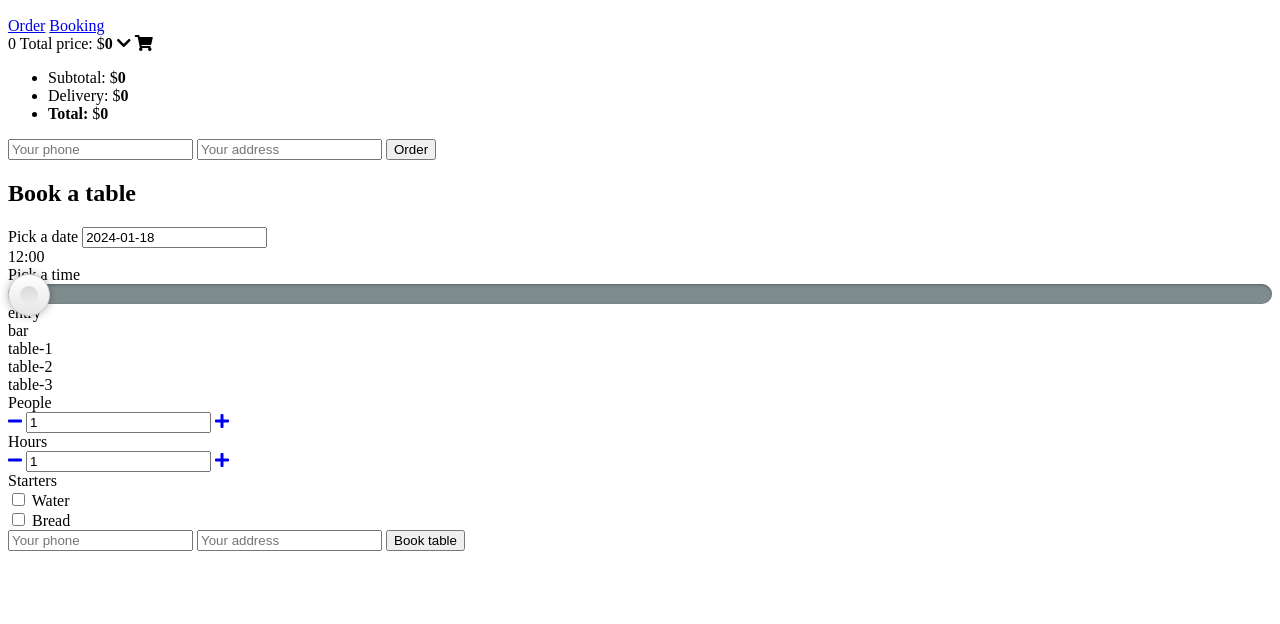
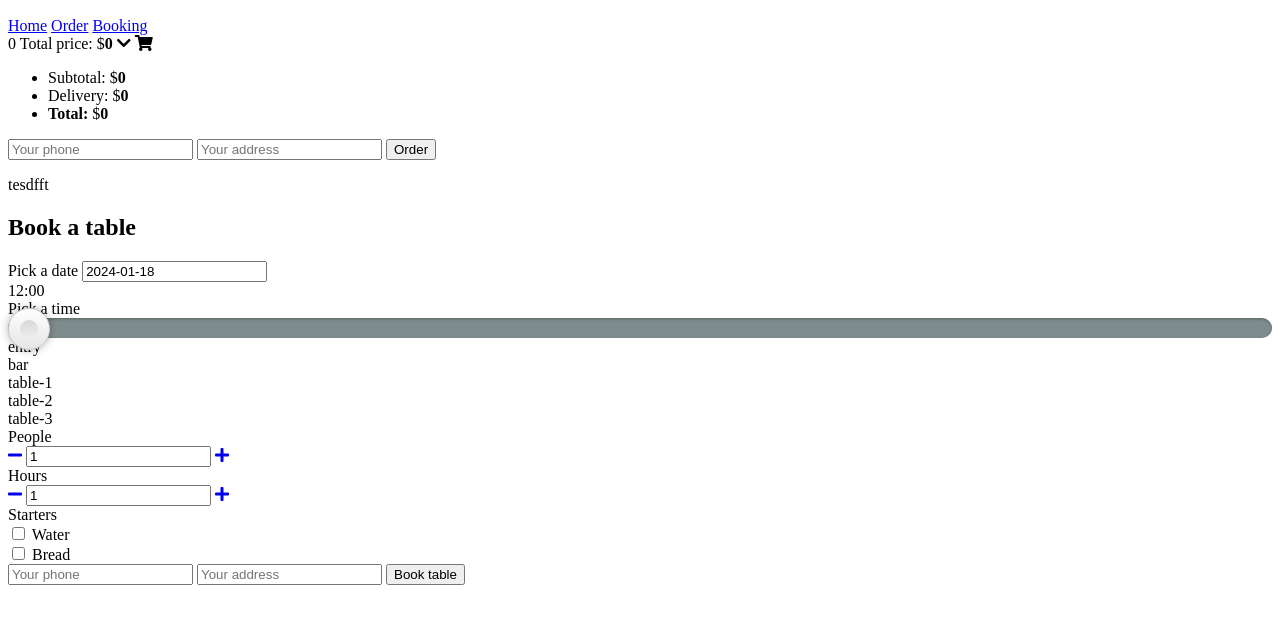
Before and after one commit to luqol/project-js-pizzeria, a website with bundled scripts: page src/index.html in a window 1280 px wide. Shown: the part 110-734 px from the top of the page. Built offline with nearby package versions, Linux system fonts and the light colour scheme; files whose address does not match are found by name.

Commit message:
add home page structure

```diff
--- a/src/index.html
+++ b/src/index.html
@@ -21,6 +21,7 @@
           <h2 class="logo__subtitle">the best homemade Italian food</h2>
         </div>
         <div class="main-nav">
+          <a href="#home">Home</a>
           <a href="#order">Order</a>
           <a href="#booking">Booking</a>
       </div>
@@ -62,6 +63,9 @@
   </header>
 
   <div id="pages">
+    <section id="home">
+      <div class="home-wrapper container"></div>
+    </section>
     <section id="order">
       <div id="product-list" class="product-list container"></div>
     </section>
@@ -69,6 +73,11 @@
       <div class="booking-wrapper container"></div>
     </section>
   </div>
+
+  <script id="template-home" type="text/x-handlebars-template">
+    <p>tesdfft</p>
+  </script>
+
 
   <script id="template-booking-widget" type="text/x-handlebars-template">
     <div class="booking-widget">
--- a/src/js/app.js
+++ b/src/js/app.js
@@ -2,8 +2,17 @@
 import Product from './components/Product.js';
 import Cart from './components/Cart.js';
 import Booking from './components/Booking.js';
+import Home from './components/Home.js';
 
 const app = {
+  initHome(){
+    const thisApp = this;
+
+    const homeElement = document.querySelector(select.containerOf.home);
+
+    thisApp.home = new Home(homeElement);
+  },
+
   initBooking(){
     const thisApp = this;
 
@@ -126,6 +135,7 @@
       thisApp.initData();
       thisApp.initCart();
       thisApp.initBooking();
+      thisApp.initHome();
 
   },
 
--- /dev/null
+++ b/src/js/components/Home.js
@@ -0,0 +1,24 @@
+import {templates} from '../settings.js';
+
+class Home{
+    constructor(element){
+        const thisHome = this;
+
+        thisHome.render(element);
+    }
+
+    render(element){
+        const thisHome = this;
+
+        const generatedHTML = templates.home();
+
+        thisHome.dom = {};
+
+        thisHome.dom.wrapper = element;
+
+        thisHome.dom.wrapper.innerHTML = generatedHTML;
+
+    }
+}
+
+export default Home;
--- a/src/js/settings.js
+++ b/src/js/settings.js
@@ -3,12 +3,15 @@
       menuProduct: '#template-menu-product',
       cartProduct: '#template-cart-product',
       bookingWidget: '#template-booking-widget',
+      home: '#template-home',
     },
     containerOf: {
       menu: '#product-list',
       cart: '#cart',
       pages: '#pages',
       booking: '.booking-wrapper',
+      home: '.home-wrapper',
+
     },
     all: {
       menuProducts: '#product-list > .product',
@@ -137,4 +140,5 @@
   menuProduct: Handlebars.compile(document.querySelector(select.templateOf.menuProduct).innerHTML),
   cartProduct: Handlebars.compile(document.querySelector(select.templateOf.cartProduct).innerHTML),
   bookingWidget: Handlebars.compile(document.querySelector(select.templateOf.bookingWidget).innerHTML),
+  home: Handlebars.compile(document.querySelector(select.templateOf.home).innerHTML),
 };
--- a/src/sass/style.scss
+++ b/src/sass/style.scss
@@ -8,3 +8,5 @@
 
 @import 'partials/product';
 @import 'partials/booking';
+
+@import 'partials/home';
```
Also changed, not shown: src/images/assets/pizza-1.jpg (added), src/images/assets/pizza-2.jpg (added), src/images/assets/pizza-3.jpg (added), src/images/assets/pizza-4.jpg (added), src/images/assets/pizza-5.jpg (added), src/images/assets/pizza-6.jpg (added), src/images/assets/pizza-7.jpg (added), src/images/assets/pizza-8.jpg (added), src/images/assets/pizza-9.jpg (added), src/sass/partials/_home.scss (added).
